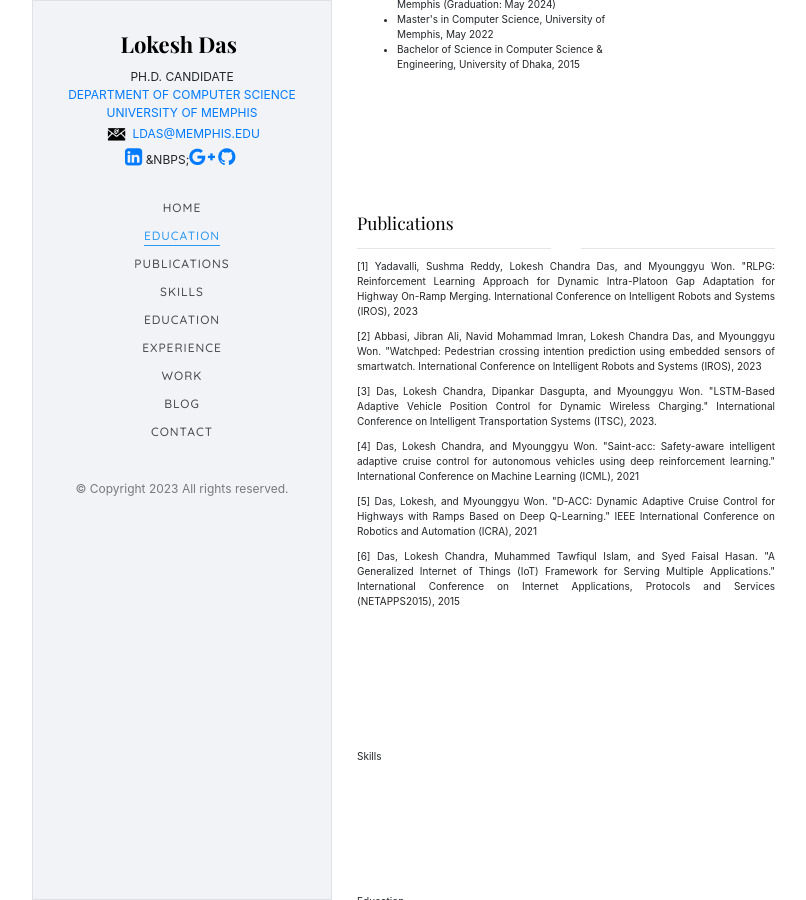
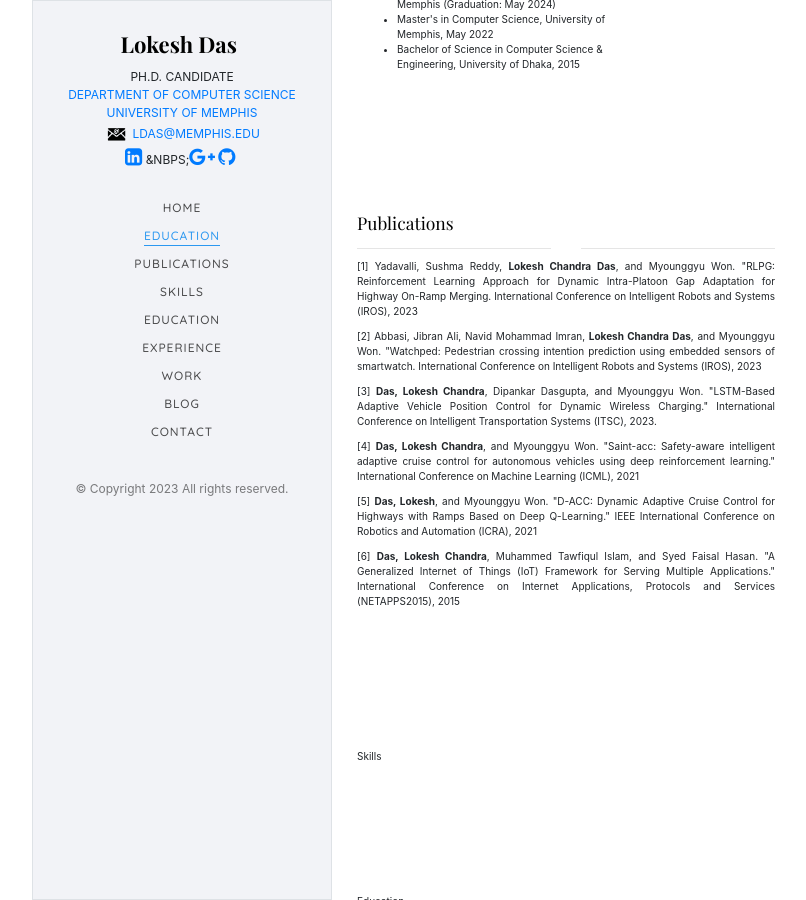
Before and after one commit to lokesh-c-das/lokesh-c-das.github.io, a Jekyll site: the page built from index.md, in a window 1280 px wide and 900 px high, scrolled down 1086 px. Shown: the whole window, without its empty margins (224-1030 px from the left). Built offline with Jekyll 4.4.1, drawn with Linux system fonts in a browser that asks for light colours; nearby versions of some CDN libraries; some web fonts are replaced; library files that are not in the unit come from our copies.

Commit message:
main contents modified

```diff
--- a/_layouts/default.html
+++ b/_layouts/default.html
@@ -185,12 +185,12 @@ Copyright <script>document.write(new Date().getFullYear());</script> All rights
           </div>
           <div class="row">
             <div class="col-md-12">
-              <p class="text-justify fs-3">[1] Yadavalli, Sushma Reddy, Lokesh Chandra Das, and Myounggyu Won. "RLPG: Reinforcement Learning Approach for Dynamic Intra-Platoon Gap Adaptation for Highway On-Ramp Merging. International Conference on Intelligent Robots and Systems (IROS), 2023</p>
-              <p class="text-justify fs-3">[2] Abbasi, Jibran Ali, Navid Mohammad Imran, Lokesh Chandra Das, and Myounggyu Won. "Watchped: Pedestrian crossing intention prediction using embedded sensors of smartwatch. International Conference on Intelligent Robots and Systems (IROS), 2023</p>
-              <p class="text-justify fs-3">[3] Das, Lokesh Chandra, Dipankar Dasgupta, and Myounggyu Won. "LSTM-Based Adaptive Vehicle Position Control for Dynamic Wireless Charging." International Conference on Intelligent Transportation Systems (ITSC), 2023.</p>
-              <p class="text-justify fs-3">[4] Das, Lokesh Chandra, and Myounggyu Won. "Saint-acc: Safety-aware intelligent adaptive cruise control for autonomous vehicles using deep reinforcement learning." International Conference on Machine Learning (ICML), 2021</p>
-              <p class="text-justify fs-3">[5] Das, Lokesh, and Myounggyu Won. "D-ACC: Dynamic Adaptive Cruise Control for Highways with Ramps Based on Deep Q-Learning." IEEE International Conference on Robotics and Automation (ICRA), 2021</p>
-              <p class="text-justify fs-3">[6] Das, Lokesh Chandra, Muhammed Tawfiqul Islam, and Syed Faisal Hasan. "A Generalized Internet of Things (IoT) Framework for Serving Multiple Applications." International Conference on Internet Applications, Protocols and Services (NETAPPS2015), 2015</p>
+              <p class="text-justify fs-3">[1] Yadavalli, Sushma Reddy, <span class="font-weight-bold">Lokesh Chandra Das</span>, and Myounggyu Won. "RLPG: Reinforcement Learning Approach for Dynamic Intra-Platoon Gap Adaptation for Highway On-Ramp Merging. International Conference on Intelligent Robots and Systems (IROS), 2023</p>
+              <p class="text-justify fs-3">[2] Abbasi, Jibran Ali, Navid Mohammad Imran, <span class="font-weight-bold">Lokesh Chandra Das</span>, and Myounggyu Won. "Watchped: Pedestrian crossing intention prediction using embedded sensors of smartwatch. International Conference on Intelligent Robots and Systems (IROS), 2023</p>
+              <p class="text-justify fs-3">[3] <span class="font-weight-bold">Das, Lokesh Chandra</span>, Dipankar Dasgupta, and Myounggyu Won. "LSTM-Based Adaptive Vehicle Position Control for Dynamic Wireless Charging." International Conference on Intelligent Transportation Systems (ITSC), 2023.</p>
+              <p class="text-justify fs-3">[4] <span class="font-weight-bold">Das, Lokesh Chandra</span>, and Myounggyu Won. "Saint-acc: Safety-aware intelligent adaptive cruise control for autonomous vehicles using deep reinforcement learning." International Conference on Machine Learning (ICML), 2021</p>
+              <p class="text-justify fs-3">[5] <span class="font-weight-bold">Das, Lokesh</span>, and Myounggyu Won. "D-ACC: Dynamic Adaptive Cruise Control for Highways with Ramps Based on Deep Q-Learning." IEEE International Conference on Robotics and Automation (ICRA), 2021</p>
+              <p class="text-justify fs-3">[6] <span class="font-weight-bold">Das, Lokesh Chandra</span>, Muhammed Tawfiqul Islam, and Syed Faisal Hasan. "A Generalized Internet of Things (IoT) Framework for Serving Multiple Applications." International Conference on Internet Applications, Protocols and Services (NETAPPS2015), 2015</p>
             </div>
           </div>
         </div>
```
